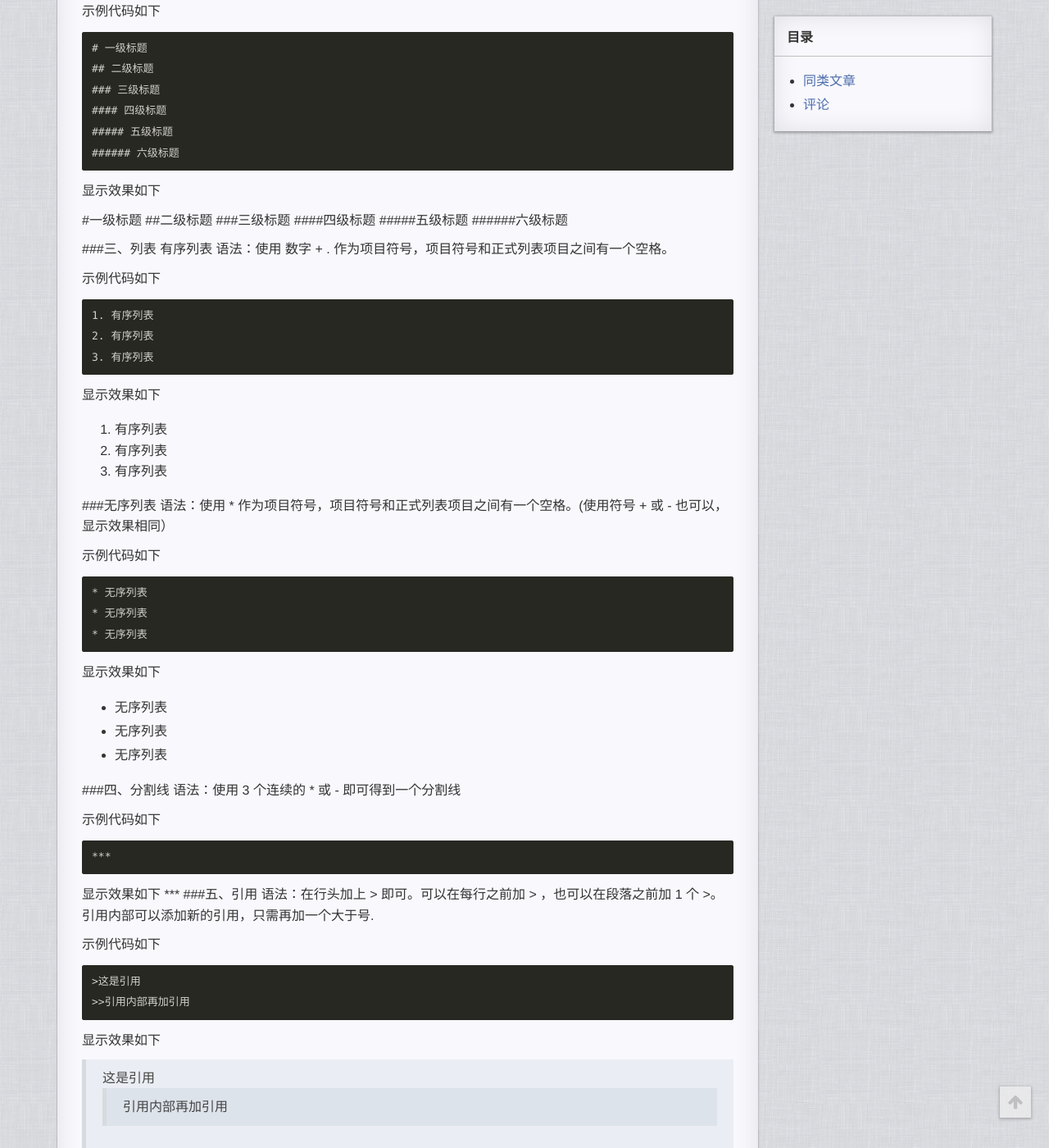
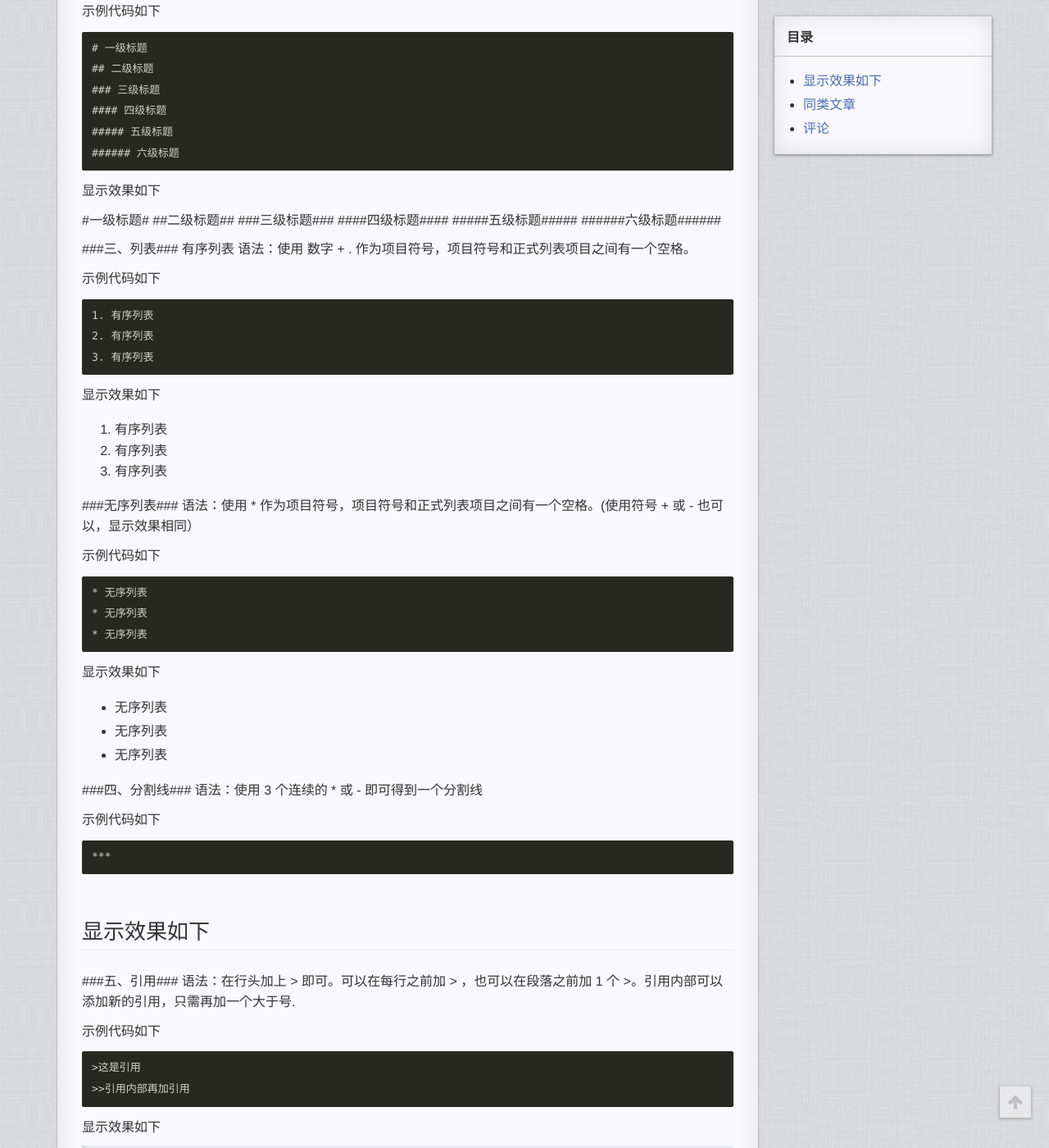
Before and after one commit to luohuilong/luohuilong.github.io, a Jekyll site: the page built from _posts/2025-05-12-Markdown语法说明汇总.md, in a window 1280 px wide and 1400 px high, scrolled down 759 px. Shown: the whole window at 82% size. Built offline with Jekyll 4.4.1, drawn with Linux system fonts in a browser that asks for light colours; comment, search, counter and statistics services are not loaded; a style sheet for code colours, icons or effects is not loaded; some of the changed text lies outside the part shown.

Commit message:
Add files via upload

```diff
--- a/_posts/2025-05-12-Markdown语法说明汇总.md
+++ b/_posts/2025-05-12-Markdown语法说明汇总.md
@@ -20,7 +20,7 @@ Markdown是一种轻量级标记语言，排版语法简洁，让人们更多地
 <!--more-->
 
 
-###一、段落
+###一、段落###
 语法：两个段落之间使用空行分隔。注意：换行不是分段的标识，空行才是。
 
 示例代码如下
@@ -35,7 +35,7 @@ Markdown是一种轻量级标记语言，排版语法简洁，让人们更多地
 
 第二段
 
-###二、标题
+###二、标题###
 语法：使用连续的 # 表示标题，根据 # 的数量不同，标题大小级别也不同。（#号后面加不加空格无所谓，加空格主要是为了美观。）
 
 示例代码如下
@@ -49,14 +49,14 @@ Markdown是一种轻量级标记语言，排版语法简洁，让人们更多地
 
 显示效果如下
 
-#一级标题
-##二级标题
-###三级标题
-####四级标题
-#####五级标题
-######六级标题
+#一级标题#
+##二级标题##
+###三级标题###
+####四级标题####
+#####五级标题#####
+######六级标题######
 
-###三、列表
+###三、列表###
 有序列表
 语法：使用 数字 + . 作为项目符号，项目符号和正式列表项目之间有一个空格。
 
@@ -72,7 +72,7 @@ Markdown是一种轻量级标记语言，排版语法简洁，让人们更多地
 2. 有序列表
 3. 有序列表
 
-###无序列表
+###无序列表###
 语法：使用 * 作为项目符号，项目符号和正式列表项目之间有一个空格。(使用符号 + 或 - 也可以，显示效果相同）
 
 示例代码如下
@@ -87,7 +87,7 @@ Markdown是一种轻量级标记语言，排版语法简洁，让人们更多地
 * 无序列表
 * 无序列表
 
-###四、分割线
+###四、分割线###
 语法：使用 3 个连续的 * 或 - 即可得到一个分割线
 
 示例代码如下
@@ -95,8 +95,8 @@ Markdown是一种轻量级标记语言，排版语法简洁，让人们更多地
     ***
 
 显示效果如下
-***
-###五、引用
+---
+###五、引用###
 语法：在行头加上 > 即可。可以在每行之前加 > ，也可以在段落之前加 1 个 >。引用内部可以添加新的引用，只需再加一个大于号.
 
 示例代码如下
@@ -109,7 +109,7 @@ Markdown是一种轻量级标记语言，排版语法简洁，让人们更多地
 >这是引用
 >>引用内部再加引用
 
-###六、斜体
+###六、斜体###
 
 语法：使用前后各 1 个 *(或_) 包含的文字是 斜体 文字
 
@@ -121,7 +121,7 @@ Markdown是一种轻量级标记语言，排版语法简洁，让人们更多地
 
 *斜体*
 
-###七、粗体
+###七、粗体###
 
 语法：使用前后各 2 个 *(或_) 包含的文字是 粗体 文字
 
@@ -133,7 +133,7 @@ Markdown是一种轻量级标记语言，排版语法简洁，让人们更多地
 
 **粗体**
 
-###八、粗斜体
+###八、粗斜体###
 
 语法：在 ** 中嵌套 _ ，或者直接前后打3个 ，即可得到 粗斜体。
 
@@ -145,7 +145,7 @@ Markdown是一种轻量级标记语言，排版语法简洁，让人们更多地
 
 ***粗斜体***
 
-###九、删除文字
+###九、删除文字###
 
 语法：使用前后各 2 个 ~ 包含的文字是删除文字
 
@@ -157,7 +157,7 @@ Markdown是一种轻量级标记语言，排版语法简洁，让人们更多地
 
 ~~删除效果~~
 
-###十、图片
+###十、图片###
 
 行内图片
 说明：图片和图片地址写在一起。
@@ -178,7 +178,7 @@ Markdown是一种轻量级标记语言，排版语法简洁，让人们更多地
 
 注意：1.引用图片的 id 在文章中必须唯一
 
-###十一、超链接
+###十一、超链接###
 
 行内链接
 代码示例如下
@@ -202,7 +202,7 @@ Markdown是一种轻量级标记语言，排版语法简洁，让人们更多地
 [apple]: https://www.apple.com
 [google]: http://www.google.com
 
-###十二、脚注
+###十二、脚注###
 
 为名词提供注释，注释将显示在文章末尾。
 
@@ -216,7 +216,7 @@ Markdown是一种轻量级标记语言，排版语法简洁，让人们更多地
 [^脚注 id]:注释内容演示，见十二条内容。
 注意：1.打脚注 id 必须唯一，2.无论脚注 id 如何起名，显示时一律标为数字，并且按出现顺序排列。
 
-###十三、代码块
+###十三、代码块###
 
 行内代码块
 语法：使用两个 ` 将代码包含起来
@@ -233,11 +233,11 @@ Markdown是一种轻量级标记语言，排版语法简洁，让人们更多地
 语法1：使用三个 ` 将代码包含起来
 语法2：在行前输入4个空格
 
-###十四、表格
+###十四、表格###
 语法：
 
 1. 第一行为表头，第二行分隔表头和主体部分，第三行开始每一行为一个表格行。
-2. 列于列之间用管道符 | 隔开。表格每一行两边的管道符可省略，但写上也可以，更美观。
+2. 列于列之间用管道符 '|' 隔开。表格每一行两边的管道符可省略，但写上也可以，更美观。
 3. 第二行还可以为不同的列指定对齐方向。标题默认为居中对齐，内容默认为左对齐；在 - 左边加上 : 就 是左对齐；在 - 右边加上 : 就是右对齐；在 - 两边都加上 : 就是居中对齐。— 可以写多少，也可以只写一个。
 
 示例代码如下
@@ -254,13 +254,13 @@ Markdown是一种轻量级标记语言，排版语法简洁，让人们更多地
 |喜羊羊|100|120|220|
 |懒羊羊|0|0|0|
 
-###十五、其他问题
+###十五、其他问题###
 ####Markdown 与 HTML 的关系
 1. HTML 是一种发布的格式，Markdown 是一种书写的格式。
 2. Markdown 的格式语法只涵盖纯文本可以涵盖的范围。
 3. 在 Markdown 中可直接使用 HTML 标签
 
-###十六、待办事项
+###十六、待办事项###
 
 Typecho的Markdown不支持该语法，故用html语法实现
 
@@ -271,6 +271,6 @@ Typecho的Markdown不支持该语法，故用html语法实现
 
 显示效果如下
 
-<input type="checkbox" checked>待办事项1</input>
+<input type="checkbox" checked>待办事项1
 
-<input type="checkbox">待办事项2</input>
+<input type="checkbox">待办事项2
```
Also changed, not shown: other parts of _posts/2025-05-12-Markdown语法说明汇总.md (+1 -1 lines).
